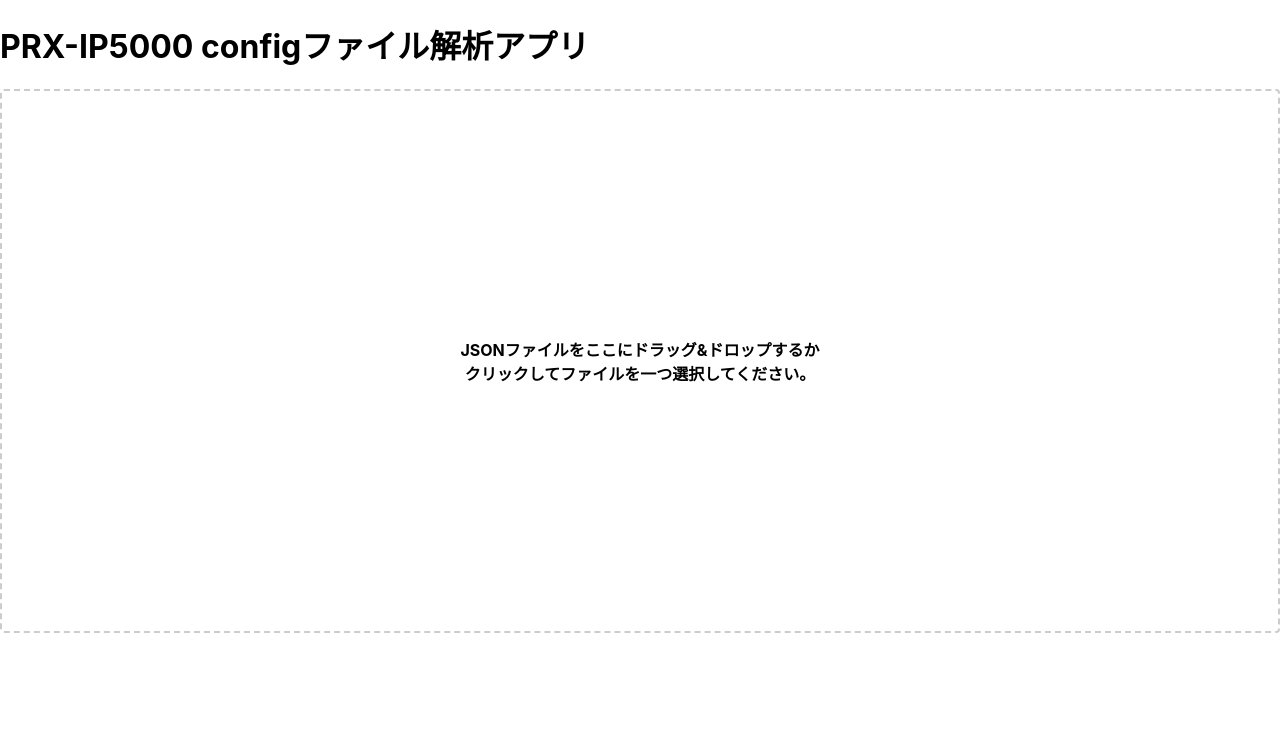
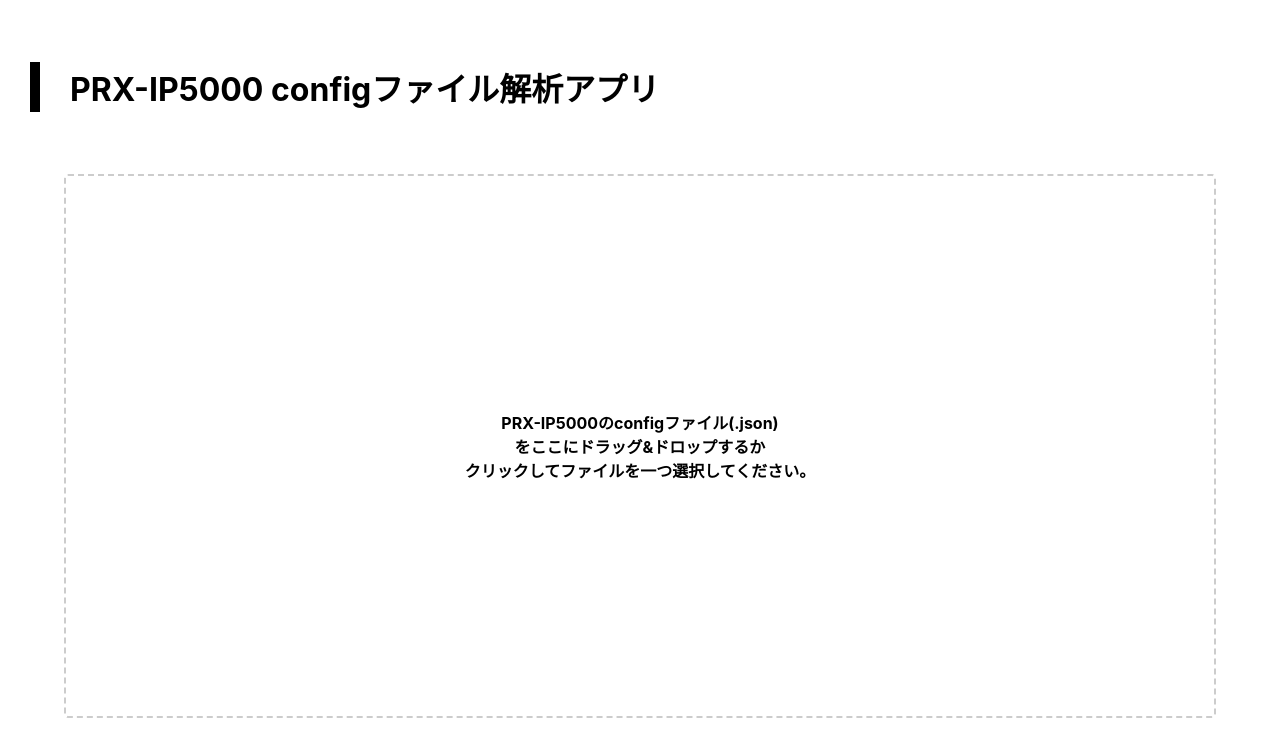
Before and after one commit to h-fukuyama/h-fukuyama.github.io, a React (Create React App) app: page /#/ in a window 1280 px wide. Shown: the top 756 px of the page. Built offline with nearby package versions, Linux system fonts and the light colour scheme.

Commit message:
css等のアップデート

```diff
--- a/src/App.css
+++ b/src/App.css
@@ -188,3 +188,10 @@
 .highlighted {
   background-color: #c3edff; /* 背景色を変更 */
 }
+
+.box {
+  margin       : 30px;
+  width        : 10px;
+  height       : 50px;
+  background   : #000000;
+}
--- a/src/components/FileInputScreen.js
+++ b/src/components/FileInputScreen.js
@@ -52,31 +52,31 @@
         newErrors.push('othrプロパティが存在しません。');
       } else if (fileContent.if_config?.othr?.length !== 33) {
         const length = fileContent.if_config?.othr?.length
-        newErrors.push('othrプロパティの個数が不正です。(正常値: 33, アップロードされた個数: ' +length+')');
+        newErrors.push('othrプロパティの要素数が不正です。(正常な要素数: 33, アップロードファイルのothr要素数: ' +length+')');
       }
       if(fileContent.if_config?.isms === undefined) {
         newErrors.push('ismsプロパティが存在しません。');
       } else if (fileContent.if_config?.isms?.length !== 91) {
         const length = fileContent.if_config?.isms?.length
-        newErrors.push('ismsプロパティの個数が不正です。(正常値: 91, アップロードされた個数: ' +length+')');
+        newErrors.push('ismsプロパティの要素数が不正です。(正常な要素数: 91, アップロードファイルのisms要素数: ' +length+')');
       }
       if(fileContent.if_config?.menu === undefined) {
         newErrors.push('menuプロパティが存在しません。');
       } else if (fileContent.if_config?.menu?.length !== 1000) {
         const length = fileContent.if_config?.menu?.length
-        newErrors.push('menuプロパティの個数が不正です。(正常値: 1000, アップロードされた個数: ' +length+')');
+        newErrors.push('menuプロパティの要素数が不正です。(正常な要素数: 1000, アップロードされたmenu要素数: ' +length+')');
       }
       if(fileContent.if_config?.sc === undefined) {
         newErrors.push('scプロパティが存在しません。');
       } else if (fileContent.if_config?.sc?.length !== 45696) {
         const length = fileContent.if_config?.sc?.length
-        newErrors.push('scプロパティの個数が不正です。(正常値: 45696, アップロードされた個数: ' +length+')');
+        newErrors.push('scプロパティの要素数が不正です。(正常な要素数: 45696, アップロードされたsc要素数: ' +length+')');
       }
       if(fileContent.if_config?.lt === undefined) {
         newErrors.push('ltプロパティが存在しません。');
       } else if (fileContent.if_config?.lt?.length !== 32914) {
         const length = fileContent.if_config?.lt?.length
-        newErrors.push('ltプロパティの個数が不正です。(正常値: 32914, アップロードされた個数: ' +length+')');
+        newErrors.push('ltプロパティの要素数が不正です。(正常な要素数: 32914, アップロードされたlt要素数: ' +length+')');
       }
       if (newErrors.length === 0) {
         return { isValid: true, errors: [] };
@@ -92,7 +92,10 @@
 
   return (
     <div>
-      <h1>PRX-IP5000 configファイル解析アプリ</h1>
+      <div  style={{ display: 'flex', alignItems: 'center' }}>
+      <div className="box"></div>
+        <h1 style={{ marginTop: '64px', marginBottom: '64px', flex: 1 }}>PRX-IP5000 configファイル解析アプリ</h1></div>
+      <div style={{marginLeft: '64px', marginRight: '64px'}}>
       <b>{renderErrorMessages}</b>
       <div
         {...getRootProps({
@@ -112,7 +115,8 @@
         })}
       >
         <input {...getInputProps()} />
-        <p><b>JSONファイルをここにドラッグ&ドロップするか<br />クリックしてファイルを一つ選択してください。</b></p>
+        <p><b>PRX-IP5000のconfigファイル(.json)<br />をここにドラッグ&ドロップするか<br />クリックしてファイルを一つ選択してください。</b></p>
+      </div>
       </div>
     </div>
   );
--- a/src/components/Header.js
+++ b/src/components/Header.js
@@ -4,12 +4,12 @@
     return (
         <nav>
             <ul style={{ display: 'flex', alignItems: 'center' }}>
-                <li><Link to="/main">main</Link></li>
-                <li><Link to="/sc">sc(スタッフコール)</Link></li>
-                <li><Link to="/menu">menu</Link></li>
-                <li><Link to="/isms">isms</Link></li>
-                <li><Link to="/lt">lt(ローカルタイマー)</Link></li>
-                <li><Link to="/othr">othr</Link></li>
+                <li><Link to="/main">main<br />ホーム</Link></li>
+                <li><Link to="/sc">sc<br />スタッフコール</Link></li>
+                <li><Link to="/menu">menu<br />ワンタッチボタン</Link></li>
+                <li><Link to="/isms">isms<br />設定</Link></li>
+                <li><Link to="/lt">lt<br />ローカルタイマー</Link></li>
+                <li><Link to="/othr">othr<br />その他設定</Link></li>
                 <li className="reset-link"><Link to="/reset">リセット</Link></li>
             </ul>
         </nav>
--- a/src/components/MainComponent.js
+++ b/src/components/MainComponent.js
@@ -61,7 +61,7 @@
             <h2>Main Page</h2>
             <p>ファイル名: {file.name}</p>
             {fileContent? (
-              <div>
+              <>
                 <h2 ref={staffCall}>スタッフコール(両方未接続の設定以外を表示)</h2>
                 <h3>無線① WCシリーズ(101~400)</h3>
                 {datasets1.map((data, index) => (
@@ -108,7 +108,7 @@
                     </div>
                   ))}
                   <br /><br /><br />
-              </div>
+              </>
             ) : (
               <p>Loading...</p>
             )}
```
